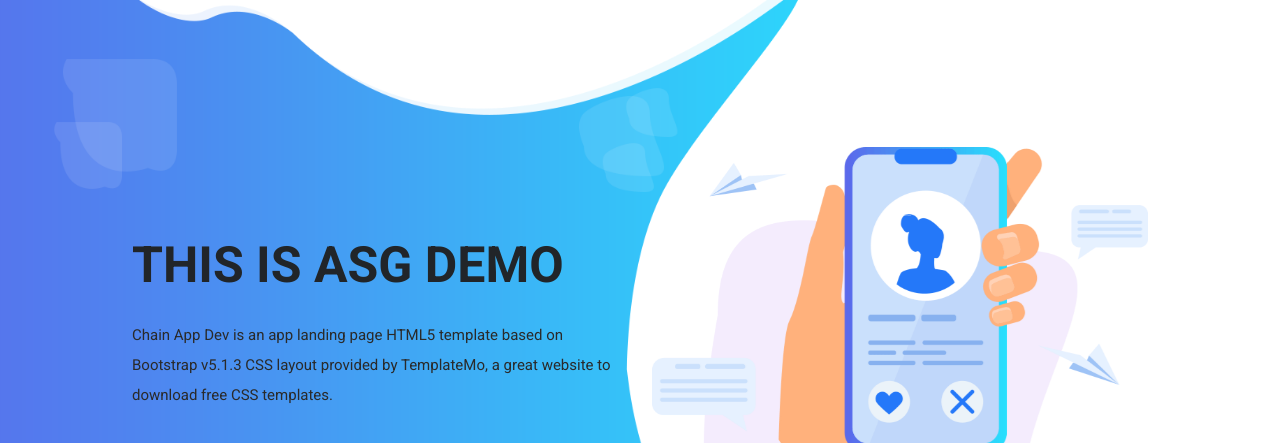
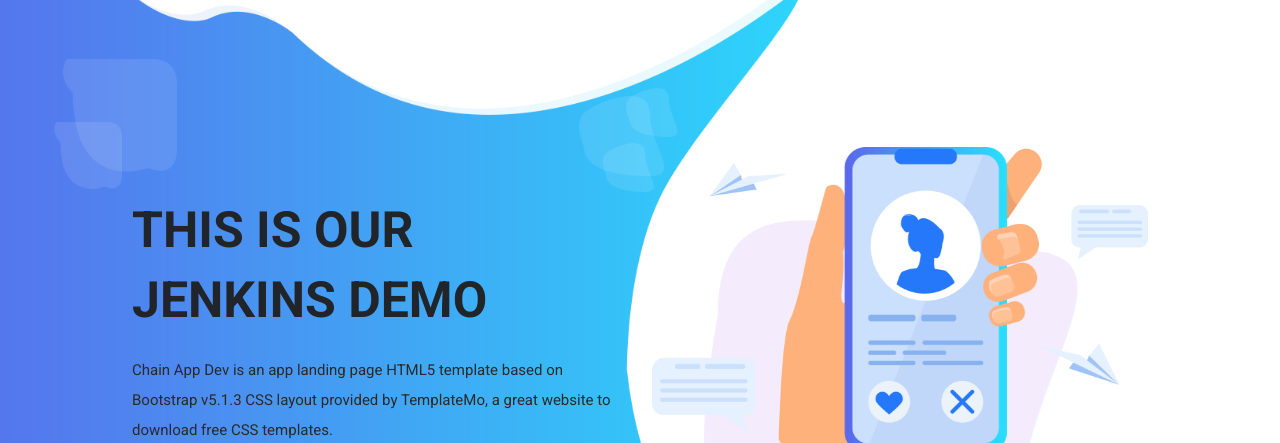
Before and after one commit to rahathossain75062/jenkins, a plain HTML site: page index.html in a window 1280 px wide. Shown: the part 103-546 px from the top of the page. Drawn offline with Linux system fonts and the light colour scheme.

Commit message:
New push

```diff
--- a/index.html
+++ b/index.html
@@ -174,7 +174,7 @@ https://templatemo.com/tm-570-chain-app-dev
               <div class="left-content show-up header-text wow fadeInLeft" data-wow-duration="1s" data-wow-delay="1s">
                 <div class="row">
                   <div class="col-lg-12">
-                    <h2>THIS IS ASG DEMO</h2>
+                    <h2>THIS IS OUR JENKINS DEMO</h2>
                     <p>Chain App Dev is an app landing page HTML5 template based on Bootstrap v5.1.3 CSS layout provided by TemplateMo, a great website to download free CSS templates.</p>
                   </div>
                   <div class="col-lg-12">
```
